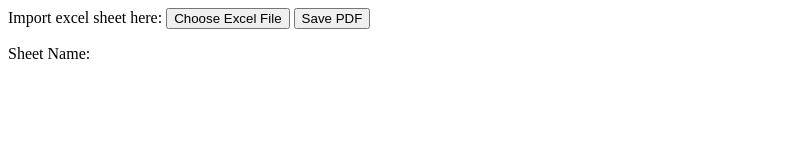
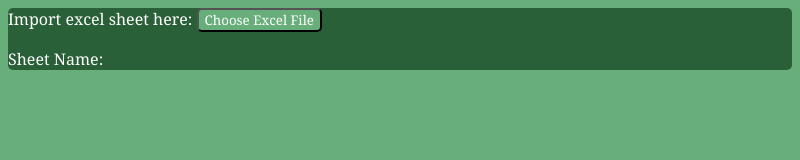
Before and after one commit to ZapPower/test-electron-app, an Electron app: page index.html in a window 800 px wide. Drawn offline with Linux system fonts and the light colour scheme.

Commit message:
Spiced it up a bit

```diff
--- a/excelHandler.js
+++ b/excelHandler.js
@@ -24,6 +24,9 @@ function loadexcel() {
         // filter and style the applied HTML
         filterAndStyle();
         // TODO: after finishing styling, generate PDF version of table to be downloaded by client
+
+        // un-hide download PDF button
+        document.getElementById('createPDF').style.visibility = 'visible';
     });
 }
 
--- a/index.html
+++ b/index.html
@@ -1,19 +1,20 @@
 <!DOCTYPE html>
 <html>
     <head>
-        <script src="html2pdf.bundle.min.js"></script>
         <meta charset="UTF-8">
         <title>MSD Calendar Tool</title>
         <link rel="stylesheet" href="stylesheet.css">
     </head>
     <body>
+        <div style="background-color: #2a6038">
             <script src="excelHandler.js"></script>
             <label> Import excel sheet here: </label>
             <button type="button" id="excelButton" onclick="loadexcel()">Choose Excel File</button>
-      <button type="button" id="createPDF" onclick="generatePDF()">Save PDF</button>
+            <button type="button" id="createPDF" onclick="generatePDF()" style="float: right; visibility: hidden;">Save PDF</button>
             <p>
                 Sheet Name: <span id="sheetname"></span>
             </p>
+        </div>
       <span id="calendar"></span>
     </body>
 </html>
--- a/main.js
+++ b/main.js
@@ -11,7 +11,8 @@ const createWindow = () => {
             nodeIntegration: true,
             contextIsolation: false
         },
-        resizable: false
+        resizable: false,
+        icon: path.join(__dirname, 'MSD_logo.jpg')
     });
 
     win.loadFile('index.html');
--- a/stylesheet.css
+++ b/stylesheet.css
@@ -7,3 +7,27 @@ th {
     background-color: #2a6038;
     color: white;
 }
+
+td {
+    background-color: white;
+}
+
+button {
+    background-color: #68ae7a;
+    color:white;
+    border-radius: 5px;
+    font-family: Georgia, 'Times New Roman', Times, serif;
+}
+
+p, label {
+    color: white;
+    font-family: Georgia, 'Times New Roman', Times, serif;
+}
+
+div {
+    border-radius: 5px;
+}
+
+body {
+    background-color: #68ae7a;
+}
```
Also changed, not shown: MSD_logo.jpg (added). Lines whose indentation alone changed are shown as unchanged.
